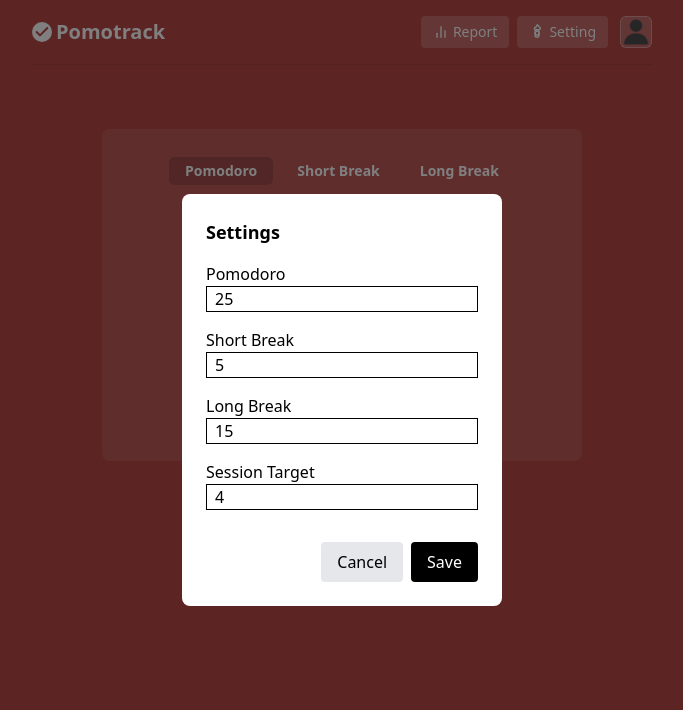
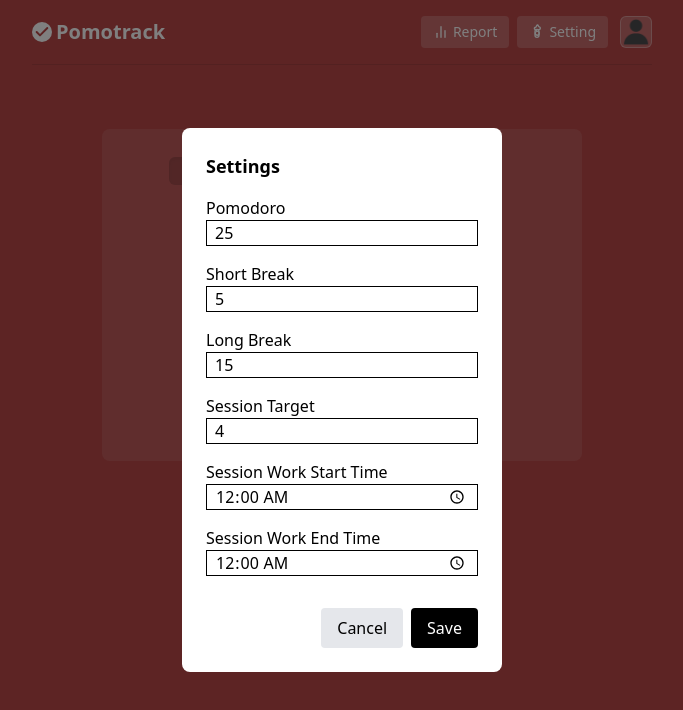
Before and after one commit to hilmizul255/pomotrack, a Next.js app: page / in a window 1280 px wide. Both pictures are taken after a click on the button "Setting". Shown: the top 710 px of the page, without its empty margins (298-981 px from the left). Built offline with nearby package versions, Linux system fonts and the light colour scheme.

Commit message:
Added Work Start & End Time

```diff
--- /dev/null
+++ b/src/app/api/[...nextauth]/route.ts
@@ -0,0 +1,61 @@
+import NextAuth from "next-auth";
+import GoogleProvider from "next-auth/providers/google";
+import pool from "../../lib/db";
+
+const handler = NextAuth({
+  providers: [
+    GoogleProvider({
+      clientId: process.env.GOOGLE_CLIENT_ID!,
+      clientSecret: process.env.GOOGLE_CLIENT_SECRET!,
+    }),
+  ],
+
+  session: {
+    strategy: "jwt",
+  },
+
+  callbacks: {
+    async signIn({ user, account }) {
+      if (!account || account.provider !== "google") return false;
+
+      const googleSub = account.providerAccountId;
+
+      // Check if user exists
+      const existing = await pool.query(
+        "SELECT id FROM users WHERE google_sub = $1",
+        [googleSub]
+      );
+
+      // If not exist → create user
+      if (existing.rowCount === 0) {
+        await pool.query(
+          `INSERT INTO users (google_sub, email, name, profile_pic_url)
+           VALUES ($1,$2,$3,$4)`,
+          [googleSub, user.email, user.name, user.image]
+        );
+      }
+
+      return true;
+    },
+
+    async jwt({ token, account }) {
+      if (account?.provider === "google") {
+        const res = await pool.query(
+          "SELECT id FROM users WHERE google_sub = $1",
+          [account.providerAccountId]
+        );
+
+        token.userId = res.rows[0].id;
+      }
+
+      return token;
+    },
+
+    async session({ session, token }) {
+      session.user.id = token.userId as string;
+      return session;
+    },
+  },
+});
+
+export { handler as GET, handler as POST };
--- a/src/app/components/Setting.tsx
+++ b/src/app/components/Setting.tsx
@@ -22,6 +22,14 @@ export default function SettingsModal() {
     setLocalShort,
     setLocalLong,
     setLocalSessionTarget,
+    sessionWorkStartTime,
+    sessionWorkEndTime,
+    setSessionWorkStartTime,
+    setSessionWorkEndTime,
+    localSessionWorkStartTime,
+    localSessionWorkEndTime,
+    setLocalSessionWorkStartTime,
+    setLocalSessionWorkEndTime,
   } = useTimer();
 
   // Sync local state when modal opens
@@ -31,8 +39,18 @@ export default function SettingsModal() {
       setLocalShort(shortLength);
       setLocalLong(longLength);
       setLocalSessionTarget(sessionTarget);
+      setLocalSessionWorkStartTime(sessionWorkStartTime);
+      setLocalSessionWorkEndTime(sessionWorkEndTime);
     }
-  }, [open, pomoLength, shortLength, longLength]);
+  }, [
+    open,
+    pomoLength,
+    shortLength,
+    longLength,
+    sessionTarget,
+    sessionWorkStartTime,
+    sessionWorkEndTime,
+  ]);
 
   const handleChange = (e: React.ChangeEvent<HTMLInputElement>) => {
     const { name, value } = e.target;
@@ -50,6 +68,12 @@ export default function SettingsModal() {
       case "sessionTarget":
         setLocalSessionTarget(numValue);
         break;
+      case "sessionWorkStartTime":
+        setLocalSessionWorkStartTime(value);
+        break;
+      case "sessionWorkEndTime":
+        setLocalSessionWorkEndTime(value);
+        break;
     }
   };
 
@@ -59,6 +83,8 @@ export default function SettingsModal() {
     setShortLength(localShort);
     setLongLength(localLong);
     setSessionTarget(localSessionTarget);
+    setSessionWorkStartTime(localSessionWorkStartTime);
+    setSessionWorkEndTime(localSessionWorkEndTime);
     setOpen(false);
   };
 
@@ -149,7 +175,41 @@ export default function SettingsModal() {
                 />
               </div>
 
-              {/* 3. Save Button */}
+              {/*Session Work Start & End Time*/}
+              <div>
+                <label
+                  htmlFor="sessionWorkStartTime"
+                  className="w-full text-black"
+                >
+                  Session Work Start Time
+                </label>
+                <input
+                  type="time"
+                  name="sessionWorkStartTime"
+                  id="sessionWorkStartTime"
+                  className="text-black placeholder:text-gray-400 w-full border border-black px-2"
+                  value={localSessionWorkStartTime}
+                  onChange={handleChange}
+                />
+              </div>
+              <div>
+                <label
+                  htmlFor="sessionWorkEndTime"
+                  className="w-full text-black"
+                >
+                  Session Work End Time
+                </label>
+                <input
+                  type="time"
+                  name="sessionWorkEndTime"
+                  id="sessionWorkEndTime"
+                  className="text-black placeholder:text-gray-400 w-full border border-black px-2"
+                  value={localSessionWorkEndTime}
+                  onChange={handleChange}
+                />
+              </div>
+
+              {/* 4. Save Button */}
               <div className="flex w-full justify-end gap-2 mt-4">
                 <button
                   type="button"
--- a/src/app/providers/TimerProvider.tsx
+++ b/src/app/providers/TimerProvider.tsx
@@ -39,6 +39,14 @@ interface TimerContextType {
   setLocalShort: (length: number) => void;
   setLocalLong: (length: number) => void;
   setLocalSessionTarget: (target: number) => void;
+  localSessionWorkStartTime: string;
+  localSessionWorkEndTime: string;
+  setLocalSessionWorkStartTime: (time: string) => void;
+  setLocalSessionWorkEndTime: (time: string) => void;
+  sessionWorkStartTime: string;
+  sessionWorkEndTime: string;
+  setSessionWorkStartTime: (time: string) => void;
+  setSessionWorkEndTime: (time: string) => void;
 }
 
 const TimerContext = createContext<TimerContextType | null>(null);
@@ -52,6 +60,8 @@ export function TimerProvider({ children }: { children: ReactNode }) {
   const [isActive, setIsActive] = useState(false);
   const [sessionCount, setSessionCount] = useState(0);
   const [sessionTarget, setSessionTarget] = useState(4);
+  const [sessionWorkStartTime, setSessionWorkStartTime] = useState("00:00");
+  const [sessionWorkEndTime, setSessionWorkEndTime] = useState("00:00");
   /* Snackbar */
   const [snackbarMessage, setSnackbarMessage] = useState("");
   const [snackbarShow, setSnackbarShow] = useState(false);
@@ -60,6 +70,10 @@ export function TimerProvider({ children }: { children: ReactNode }) {
   const [localShort, setLocalShort] = useState(shortLength);
   const [localLong, setLocalLong] = useState(longLength);
   const [localSessionTarget, setLocalSessionTarget] = useState(sessionTarget);
+  const [localSessionWorkStartTime, setLocalSessionWorkStartTime] =
+    useState(sessionWorkStartTime);
+  const [localSessionWorkEndTime, setLocalSessionWorkEndTime] =
+    useState(sessionWorkEndTime);
 
   // Load settings from localStorage
   useEffect(() => {
@@ -68,11 +82,18 @@ export function TimerProvider({ children }: { children: ReactNode }) {
     const savedShort = localStorage.getItem("shortLength");
     const savedLong = localStorage.getItem("longLength");
     const savedTarget = localStorage.getItem("sessionTarget");
+    const savedSessionWorkStartTime = localStorage.getItem(
+      "sessionWorkStartTime"
+    );
+    const savedSessionWorkEndTime = localStorage.getItem("sessionWorkEndTime");
 
     if (savedPomo) setPomoLength(Number(savedPomo));
     if (savedShort) setShortLength(Number(savedShort));
     if (savedLong) setLongLength(Number(savedLong));
     if (savedTarget) setSessionTarget(Number(savedTarget));
+    if (savedSessionWorkStartTime)
+      setSessionWorkStartTime(savedSessionWorkStartTime);
+    if (savedSessionWorkEndTime) setSessionWorkEndTime(savedSessionWorkEndTime);
   }, []);
 
   // Save settings to localStorage
@@ -82,7 +103,16 @@ export function TimerProvider({ children }: { children: ReactNode }) {
     localStorage.setItem("shortLength", shortLength.toString());
     localStorage.setItem("longLength", longLength.toString());
     localStorage.setItem("sessionTarget", sessionTarget.toString());
-  }, [pomoLength, shortLength, longLength, sessionTarget]);
+    localStorage.setItem("sessionWorkStartTime", sessionWorkStartTime);
+    localStorage.setItem("sessionWorkEndTime", sessionWorkEndTime);
+  }, [
+    pomoLength,
+    shortLength,
+    longLength,
+    sessionTarget,
+    sessionWorkStartTime,
+    sessionWorkEndTime,
+  ]);
 
   const playAudio = (src: string, times: number) => {
     const audio = new Audio(src);
@@ -197,6 +227,14 @@ export function TimerProvider({ children }: { children: ReactNode }) {
         setLocalShort,
         setLocalLong,
         setLocalSessionTarget,
+        localSessionWorkStartTime,
+        localSessionWorkEndTime,
+        setLocalSessionWorkStartTime,
+        setLocalSessionWorkEndTime,
+        sessionWorkStartTime,
+        sessionWorkEndTime,
+        setSessionWorkStartTime,
+        setSessionWorkEndTime,
       }}
     >
       {children}
--- /dev/null
+++ b/src/app/types/next-auth.d.ts
@@ -0,0 +1,12 @@
+import NextAuth from "next-auth";
+
+declare module "next-auth" {
+  interface Session {
+    user: {
+      id: string;
+      name?: string | null;
+      email?: string | null;
+      image?: string | null;
+    };
+  }
+}
```
